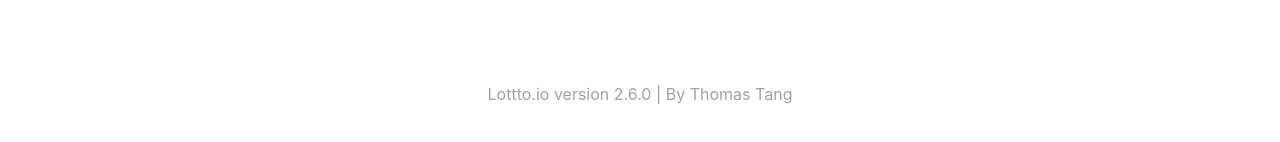
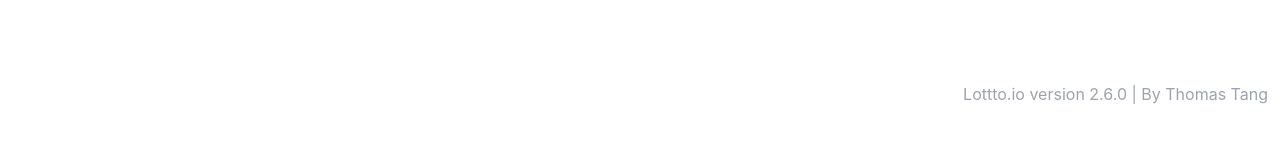
Before and after one commit to HongTang2912/loto-next-app, a Next.js app: page / in a window 1280 px wide. Shown: the part 682-824 px from the top of the page. After the commit the page ends 800 px from the top, so only its background shows below. Built offline with nearby package versions, Linux system fonts and the light colour scheme; no server answers.

Commit message:
2.6.0(1)

```diff
--- a/pages/_app.js
+++ b/pages/_app.js
@@ -10,7 +10,7 @@
   return (
       <>
         <Component {...pageProps} />
-        <div className="sticky bottom-0 right-0 p-3 text-center text-gray-400">
+        <div className="absolute bottom-0 right-0 p-3 text-center text-gray-400">
           Lottto.io version {pjson.version} | By Thomas Tang
         </div>
       </>
--- a/styles/globals.scss
+++ b/styles/globals.scss
@@ -28,8 +28,8 @@
     color-scheme: dark;
   }
   body {
-    color: white;
-    background: black;
+    color: black;
+    background: white;
   }
 }
 
```
